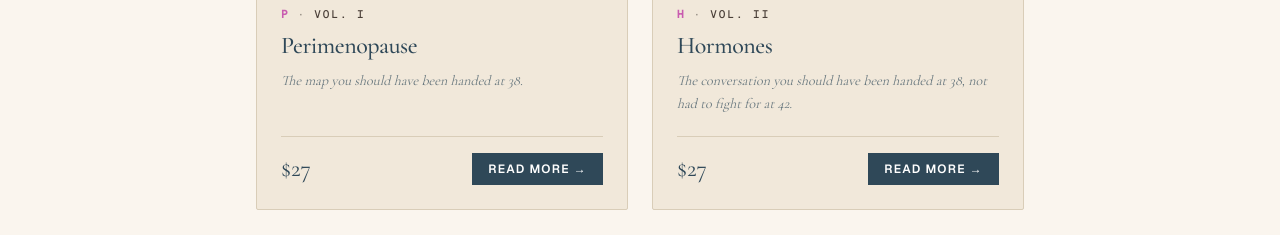
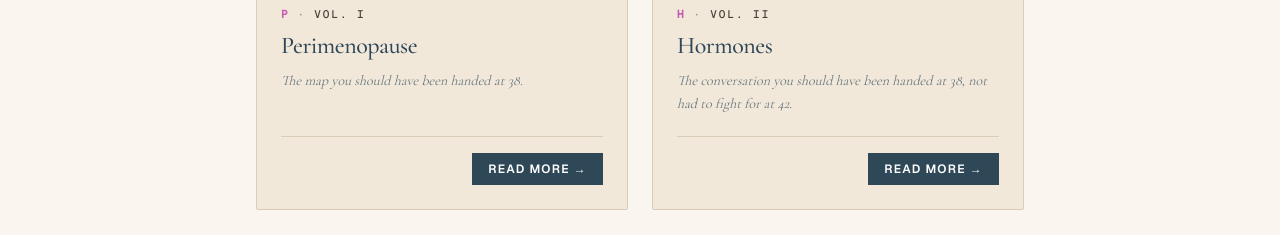
Before and after one commit to erika-austria/thisisphase-co, a Next.js app: page /vol/architecture in a window 1280 px wide. Shown: the part 4420-4655 px from the top of the page. Built offline with nearby package versions, Linux system fonts and the light colour scheme; no server answers.

Commit message:
strip $27 from VolumeCard · CTA only on browse cards
Volume cards now show READ MORE only. Pricing remains on /vol/[slug] product pages + Stripe checkout. CMO rule: browse surfaces = cue/reward, conversion surfaces = offer.

```diff
--- a/src/components/VolumeCard.tsx
+++ b/src/components/VolumeCard.tsx
@@ -85,11 +85,8 @@ export function VolumeCard({ volume }: { volume: Volume }) {
         {volume.tagline}
       </p>
 
-      {/* Price + CTA · pinned to bottom · navy text + pink CTA button matches brand */}
-      <div className="flex items-center justify-between border-t border-rule pt-4 mt-auto">
-        <span className="font-serif text-2xl text-navy">
-          ${volume.price}
-        </span>
+      {/* CTA only · pricing lives on the volume page + Stripe checkout · cards drive cue/reward, not price-shop · CMO lock May 9 */}
+      <div className="flex items-center justify-end border-t border-rule pt-4 mt-auto">
         <Link
           href={`/vol/${volume.slug}`}
           className="inline-flex items-center gap-1 px-4 py-2 bg-navy text-white text-xs font-semibold tracking-[0.1em] uppercase hover:bg-pink-deep transition-colors"
```
